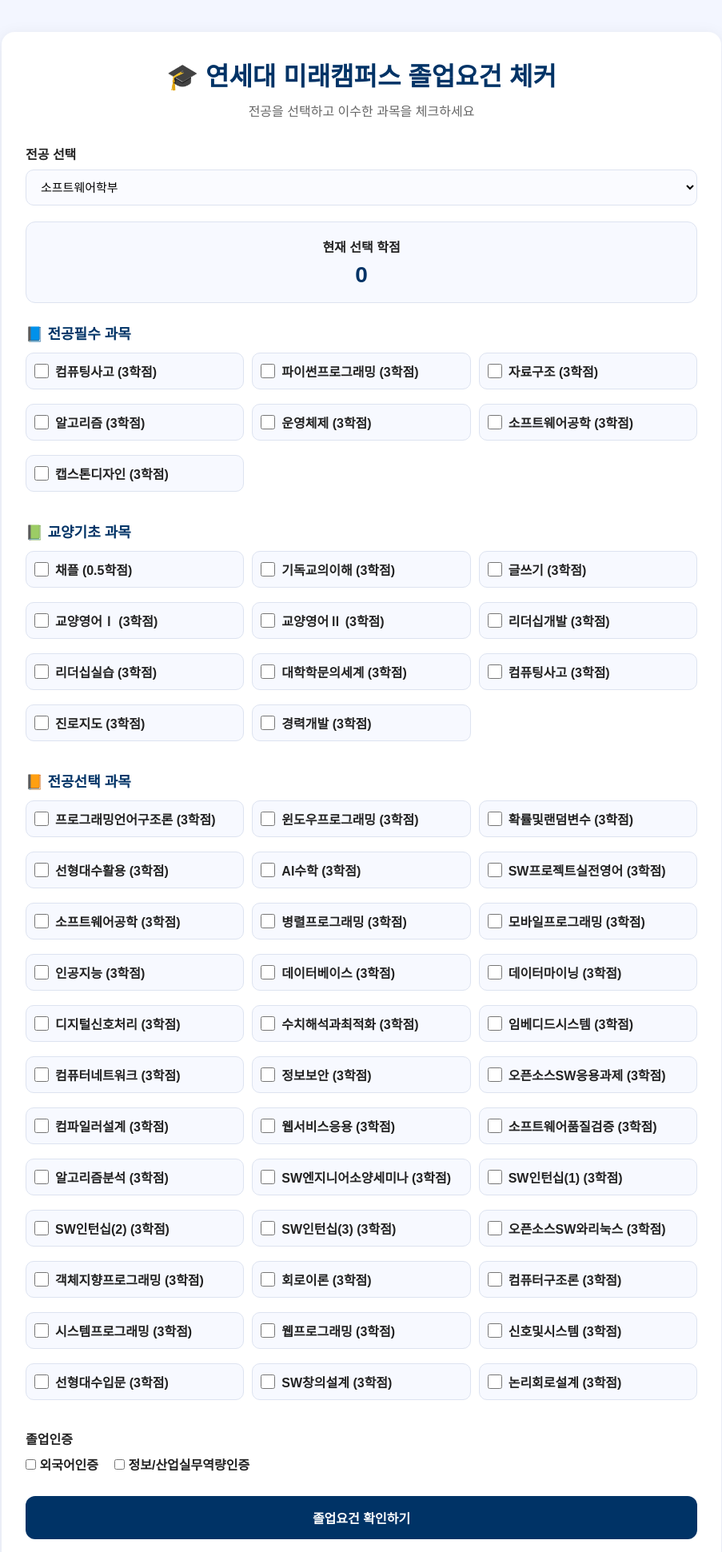
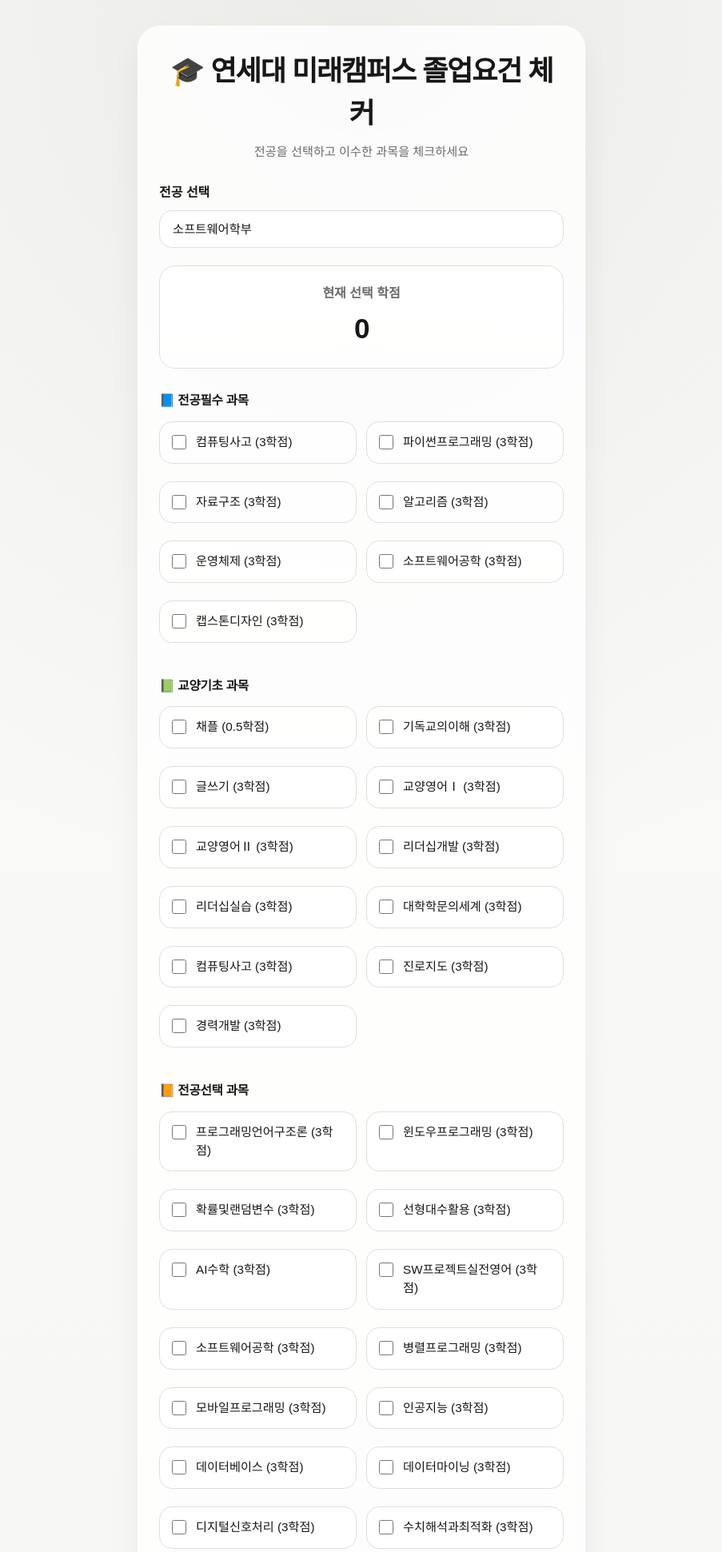
Before and after one commit to studyaccount0/graduation-checker, a Flask app: page / in a window 1280 px wide. Shown: the top 1941 px of the page at 80% size, without its empty margins (188-1091 px from the left). Run offline with Flask 3, Linux system fonts and the light colour scheme.

Commit message:
design: refector

```diff
--- a/templates/index.html
+++ b/templates/index.html
@@ -8,6 +8,23 @@
   <title>연세대 미래캠퍼스 졸업요건 체커</title>
 
   <style>
+    :root{
+      --bg:#f5f5f3;
+      --surface:rgba(255,255,255,0.78);
+      --surface-strong:#ffffff;
+      --text:#171717;
+      --muted:#6b6b6b;
+      --line:#dfdfda;
+      --line-strong:#c9c9c2;
+      --accent:#7a8474;
+      --accent-deep:#5d6658;
+      --success:#4d6a53;
+      --danger:#9a5b55;
+      --shadow:0 20px 40px rgba(24,24,24,0.06);
+      --radius-xl:28px;
+      --radius-lg:20px;
+      --radius-md:16px;
+    }
 
     *{
       box-sizing:border-box;
@@ -15,98 +32,149 @@
       padding:0;
     }
 
+    html{
+      -webkit-text-size-adjust:100%;
+    }
+
     body{
-      font-family:'Pretendard',sans-serif;
-      background:#f3f6ff;
-      padding:40px 20px;
-      color:#222;
+      min-height:100vh;
+      font-family:'Pretendard','SUIT',sans-serif;
+      background:
+        radial-gradient(circle at top, rgba(122,132,116,0.12), transparent 34%),
+        linear-gradient(180deg, #fbfbf9 0%, var(--bg) 100%);
+      padding:20px 14px 40px;
+      color:var(--text);
+      line-height:1.5;
     }
 
     .container{
-      max-width:900px;
-      margin:auto;
+      width:100%;
+      max-width:560px;
+      margin:0 auto;
     }
 
     .card{
-      background:white;
-      border-radius:16px;
-      padding:30px;
-      margin-bottom:24px;
-      box-shadow:0 4px 20px rgba(0,0,0,0.08);
+      background:var(--surface);
+      border:1px solid rgba(255,255,255,0.75);
+      backdrop-filter:blur(18px);
+      -webkit-backdrop-filter:blur(18px);
+      border-radius:var(--radius-xl);
+      padding:24px 18px;
+      margin-bottom:16px;
+      box-shadow:var(--shadow);
     }
 
     h1{
       text-align:center;
       margin-bottom:10px;
-      color:#003366;
+      color:var(--text);
+      font-size:clamp(1.8rem, 5vw, 2.2rem);
+      font-weight:700;
+      letter-spacing:-0.04em;
     }
 
     .subtitle{
       text-align:center;
-      color:#666;
-      margin-bottom:30px;
+      color:var(--muted);
+      margin-bottom:28px;
+      font-size:0.95rem;
     }
 
     label{
       display:block;
-      margin-bottom:8px;
-      font-weight:bold;
+      margin-bottom:10px;
+      font-weight:600;
+      color:var(--text);
     }
 
     .course-section{
-      margin-bottom:28px;
+      margin-bottom:32px;
     }
 
     .section-title{
-      font-size:18px;
-      font-weight:bold;
-      margin-bottom:12px;
-      color:#003366;
+      font-size:0.98rem;
+      font-weight:700;
+      margin-bottom:14px;
+      color:var(--text);
+      letter-spacing:-0.02em;
     }
 
     .course-list{
       display:grid;
-      grid-template-columns:
-      repeat(auto-fill,minmax(220px,1fr));
-      gap:10px;
+      grid-template-columns:1fr;
+      gap:12px;
     }
 
     .course-item{
-      background:#f7f9ff;
-      border:1px solid #dde3f0;
-      border-radius:10px;
-      padding:10px;
+      background:rgba(255,255,255,0.62);
+      border:1px solid var(--line);
+      border-radius:var(--radius-md);
+      padding:14px 15px;
       display:flex;
-      align-items:center;
-      gap:8px;
+      align-items:flex-start;
+      gap:12px;
+      font-size:0.95rem;
+      font-weight:500;
+      color:var(--text);
+      transition:border-color 0.2s ease, background 0.2s ease, transform 0.2s ease;
+    }
+
+    .course-item:has(input:checked){
+      border-color:var(--accent);
+      background:rgba(122,132,116,0.12);
     }
 
     .course-item input{
       width:18px;
       height:18px;
+      margin-top:2px;
+      accent-color:var(--accent-deep);
+      flex:0 0 auto;
     }
 
     .checkbox-group{
+      display:grid;
+      gap:12px;
+      margin-bottom:24px;
+    }
+
+    .checkbox-group label{
       display:flex;
-      gap:20px;
-      margin-bottom:20px;
-      flex-wrap:wrap;
+      align-items:center;
+      gap:12px;
+      margin-bottom:0;
+      padding:14px 15px;
+      border:1px solid var(--line);
+      border-radius:var(--radius-md);
+      background:rgba(255,255,255,0.62);
+      font-weight:500;
+    }
+
+    .checkbox-group input{
+      width:18px;
+      height:18px;
+      accent-color:var(--accent-deep);
+      flex:0 0 auto;
     }
 
     .btn{
       width:100%;
-      padding:15px;
+      padding:16px;
       border:none;
-      border-radius:12px;
-      background:#003366;
-      color:white;
-      font-size:16px;
-      font-weight:bold;
+      border-radius:999px;
+      background:var(--text);
+      color:#f8f8f6;
+      font-size:0.98rem;
+      font-weight:700;
+      letter-spacing:-0.02em;
       cursor:pointer;
+      transition:background 0.2s ease, transform 0.2s ease;
     }
 
-    .btn:hover{
-      background:#002244;
+    .btn:hover,
+    .btn:focus-visible{
+      background:var(--accent-deep);
+      transform:translateY(-1px);
     }
 
     #result{
@@ -114,70 +182,97 @@
     }
 
     .result-item{
-      padding:14px 0;
-      border-bottom:1px solid #eee;
+      padding:16px 0;
+      border-bottom:1px solid var(--line);
+      color:var(--muted);
+    }
+
+    .result-item b{
+      color:var(--text);
+      font-size:0.96rem;
     }
 
     .success{
-      color:green;
-      font-weight:bold;
+      color:var(--success);
+      font-weight:700;
     }
 
     .fail{
-      color:red;
-      font-weight:bold;
+      color:var(--danger);
+      font-weight:700;
     }
 
     .final-result{
-      margin-top:20px;
-      padding:20px;
-      border-radius:12px;
+      margin-top:22px;
+      padding:18px;
+      border-radius:var(--radius-lg);
       text-align:center;
-      font-size:20px;
-      font-weight:bold;
+      font-size:1.05rem;
+      font-weight:700;
+      letter-spacing:-0.02em;
     }
 
     .pass{
-      background:#e6f4ea;
-      color:#1a7a3a;
+      background:rgba(77,106,83,0.12);
+      color:var(--success);
     }
 
     .not-pass{
-      background:#fdecea;
-      color:#c0392b;
+      background:rgba(154,91,85,0.12);
+      color:var(--danger);
     }
 
     select{
       width:100%;
-      padding:12px 14px;
-      border:1.5px solid #dde3f0;
-      border-radius:10px;
-      background:#fafbff;
-      font-size:15px;
-      margin-bottom:20px;
+      padding:14px 16px;
+      border:1px solid var(--line);
+      border-radius:var(--radius-md);
+      background:rgba(255,255,255,0.8);
+      color:var(--text);
+      font-size:0.96rem;
+      margin-bottom:22px;
       outline:none;
-      transition:border-color 0.2s;
+      transition:border-color 0.2s ease, box-shadow 0.2s ease;
+      appearance:none;
     }
 
     select:focus{
-      border-color:#003366;
+      border-color:var(--accent);
+      box-shadow:0 0 0 4px rgba(122,132,116,0.14);
     }
 
-.credit-box{
-  background:#f7f9ff;
-  border:1px solid #dde3f0;
-  border-radius:12px;
-  padding:18px;
-  text-align:center;
-  margin-bottom:24px;
-  font-weight:bold;
-}
+    .credit-box{
+      background:linear-gradient(180deg, rgba(255,255,255,0.88) 0%, rgba(255,255,255,0.66) 100%);
+      border:1px solid var(--line);
+      border-radius:var(--radius-lg);
+      padding:22px 18px;
+      text-align:center;
+      margin-bottom:28px;
+      font-weight:600;
+      color:var(--muted);
+    }
 
-#credit-display{
-  font-size:28px;
-  color:#003366;
-  margin-top:8px;
-}
+    #credit-display{
+      font-size:2.2rem;
+      color:var(--text);
+      margin-top:6px;
+      font-weight:700;
+      letter-spacing:-0.05em;
+    }
+
+    @media (min-width:640px){
+      body{
+        padding:32px 20px 56px;
+      }
+
+      .card{
+        padding:30px 26px;
+      }
+
+      .course-list{
+        grid-template-columns:repeat(2, minmax(0, 1fr));
+      }
+    }
 
   </style>
 </head>
```
